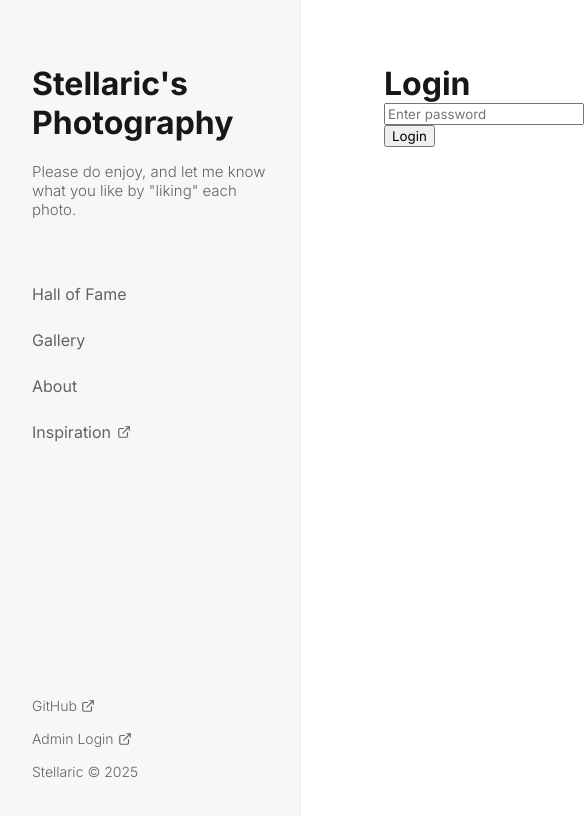
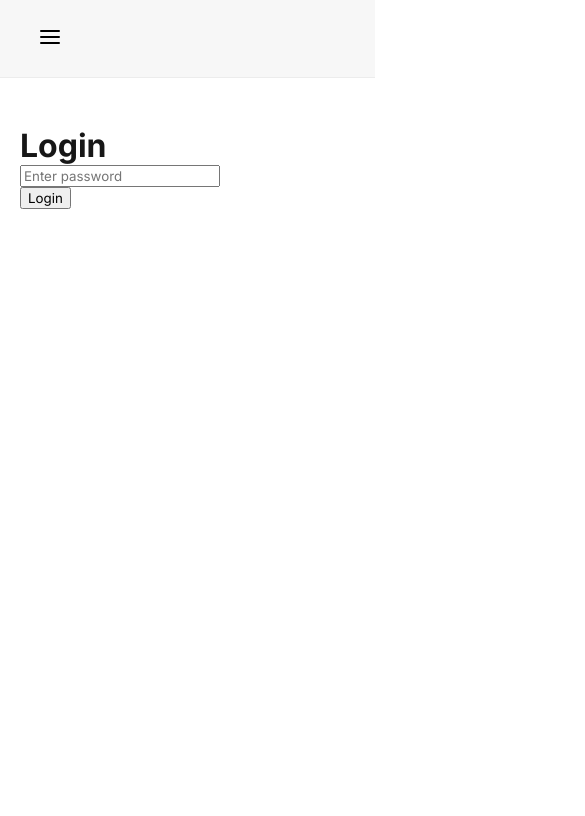
Before and after one commit to ckhawks/photography, a Next.js app: page /login in a window 390 px wide. Shown: the top 816 px of the page, 585 px wide, since content can reach past the window. Built offline with nearby package versions, Linux system fonts and the light colour scheme.

Commit message:
I made it freaking mobile

```diff
--- a/app/layout.js
+++ b/app/layout.js
@@ -1,4 +1,5 @@
 // import "bootstrap/dist/css/bootstrap.min.css";
+import MobileTopMenubar from "../components/MobileTopMenubar";
 import "./globals.scss";
 
 export const metadata = {
@@ -10,7 +11,10 @@ export const metadata = {
 export default function RootLayout({ children }) {
   return (
     <html lang="en" style={{ scrollbarGutter: "stable" }}>
-      <body>{children}</body>
+      <body>
+        <MobileTopMenubar />
+        {children}
+      </body>
     </html>
   );
 }
--- a/app/page.module.scss
+++ b/app/page.module.scss
@@ -56,6 +56,16 @@
   // overflow-y: auto;
   max-height: 100%;
   margin-left: 300px;
+
+  @media (max-width: 1200px) {
+    padding: 4rem 1rem;
+  }
+  @media (max-width: 800px) {
+    margin-left: 0;
+    padding-top: 3rem;
+    padding-left: 0rem;
+    padding-right: 0rem;
+  }
 }
 
 .container {
--- /dev/null
+++ b/components/MobileTopMenubar.jsx
@@ -0,0 +1,38 @@
+"use client";
+
+import styles from "../app/page.module.scss";
+import menubarStyles from "./MobileTopMenubar.module.scss";
+import { Menu } from "react-feather";
+import { useState } from "react";
+import NavigationSidebar from "./NavigationSidebar";
+
+const MobileTopMenubar = (props) => {
+  const [isSidebarOpen, setIsSidebarOpen] = useState(false);
+
+  return (
+    <>
+      <div className={menubarStyles.menubar}>
+        <button
+          onClick={() => setIsSidebarOpen(true)}
+          className={menubarStyles.menuButton}
+        >
+          <Menu size={24} />
+        </button>
+      </div>
+      {/* Sidebar Popover */}
+      {isSidebarOpen && (
+        <div
+          className={menubarStyles.overlay}
+          onClick={() => setIsSidebarOpen(false)}
+        >
+          <NavigationSidebar
+            isOpen={isSidebarOpen}
+            onClose={() => setIsSidebarOpen(false)}
+            isMobileSidebar={true}
+          />
+        </div>
+      )}
+    </>
+  );
+};
+export default MobileTopMenubar;
--- /dev/null
+++ b/components/MobileTopMenubar.module.scss
@@ -0,0 +1,34 @@
+.menubar {
+  display: flex;
+  flex-direction: row;
+  justify-content: space-between;
+  align-items: center;
+  padding: 1.5rem 2rem;
+  // height: 40px;
+  // max-height: 40px;
+  // min-height: 40px;
+  background-color: #f7f7f7;
+  border-bottom: 1px solid var(--border-color);
+  @media (min-width: 800px) {
+    display: none;
+  }
+}
+
+.menuButton {
+  background: none;
+  border: none;
+  color: rgb(0, 0, 0);
+  // font-size: 24px;
+  cursor: pointer;
+}
+
+.overlay {
+  position: fixed;
+  top: 0;
+  left: 0;
+  width: 100vw;
+  height: 100vh;
+  background: rgba(0, 0, 0, 0.5);
+  display: flex;
+  overflow: auto;
+}
--- a/components/NavigationSidebar.jsx
+++ b/components/NavigationSidebar.jsx
@@ -5,7 +5,7 @@ import sideBarStyles from "./NavigationSidebar.module.scss";
 import styles from "../app/page.module.scss";
 import Link from "next/link";
 import { usePathname } from "next/navigation";
-import { ExternalLink } from "react-feather";
+import { ExternalLink, X } from "react-feather";
 
 const CURRENT_YEAR = new Date().getFullYear(); // returns the current year
 
@@ -27,8 +27,19 @@ const NavigationSidebar = (props) => {
     }
   }, []);
 
+  console.log("isMobileSidebar", props.isMobileSidebar);
+
   return (
-    <div className={sideBarStyles.sidebar}>
+    <div
+      className={`${sideBarStyles.sidebar} ${
+        props.isMobileSidebar ? sideBarStyles.mobile : ""
+      }`}
+    >
+      {props.isMobileSidebar && (
+        <button className={sideBarStyles.closeButton} onClick={props.onClose}>
+          <X size={24} />
+        </button>
+      )}
       <div className={sideBarStyles.topsection}>
         <h1 className={styles.title}>Stellaric's Photography</h1>
 
--- a/components/NavigationSidebar.module.scss
+++ b/components/NavigationSidebar.module.scss
@@ -11,8 +11,24 @@
   height: 100%;
   max-height: calc(100vh - 8rem);
   min-height: calc(100vh - 8rem);
-  overflow: hidden;
+  // overflow: hidden;
   position: fixed;
+  &:not(.mobile) {
+    @media (max-width: 800px) {
+      display: none;
+    }
+  }
+
+  &.mobile {
+    padding-top: 1rem;
+    min-height: unset;
+    max-height: unset;
+    height: unset;
+    position: unset;
+  }
+  &.mobile > .footer {
+    margin-top: 2rem;
+  }
 }
 
 .topsection {
@@ -88,3 +104,22 @@
     font-weight: 500;
   }
 }
+
+.closeButton {
+  border: 1px solid var(--border-color);
+  // border: none;
+  border-radius: 4px;
+  // background: none;
+  // background-color: rgb(11, 11, 11);
+  // color: white;
+  max-width: 48px;
+  min-width: 48px;
+  min-height: 48px;
+  max-height: 48px;
+  margin-left: auto;
+  margin-right: 1rem;
+  margin-bottom: 2rem;
+  display: flex;
+  justify-content: center;
+  align-items: center;
+}
```
Also changed, not shown: app/upload/page.tsx (+7 -1 lines).
